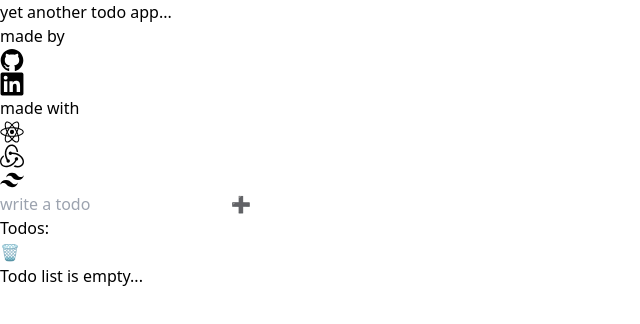
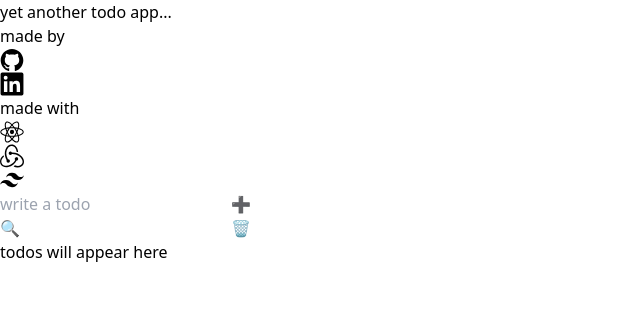
Before and after one commit to sadkebab/react-todo, a React (Vite) app: page / in a window 1280 px wide. Shown: the top 324 px of the page, without its empty margins (0-640 px from the left). Built offline with nearby package versions, Linux system fonts and the light colour scheme.

Commit message:
added searchbar and small decorations

```diff
--- a/src/app/store.ts
+++ b/src/app/store.ts
@@ -1,6 +1,7 @@
 import { combineReducers, configureStore } from "@reduxjs/toolkit"
 import todoReducer from "./todoSlice"
-import storage from "redux-persist/lib/storage";
+import toolbarReducer from "./toolbarSlice"
+import storage from "redux-persist/lib/storage"
 import {
     persistReducer,
     FLUSH,
@@ -12,11 +13,11 @@ import {
 } from 'redux-persist';
 
 const persistConfig = {
-    key: 'todos',
+    key: 'todo-app',
     storage,
 };
 
-const reducers = combineReducers({ todo: todoReducer });
+const reducers = combineReducers({ todo: todoReducer, toolbar: toolbarReducer });
 const persistedReducer = persistReducer(persistConfig, reducers);
 
 export const store = configureStore({
--- /dev/null
+++ b/src/app/toolbarSlice.ts
@@ -0,0 +1,25 @@
+import { createSlice } from '@reduxjs/toolkit'
+import type { PayloadAction } from '@reduxjs/toolkit'
+
+
+export interface ToolbarState {
+  searchText: string
+}
+
+const initialState: ToolbarState = {
+  searchText: ''
+}
+
+export const toolbarSlice = createSlice({
+  name: 'toolbar',
+  initialState,
+  reducers: {
+    updateSearch: (state, action: PayloadAction<string>) => {
+      state.searchText = action.payload
+    },
+  },
+})
+
+export const { updateSearch } = toolbarSlice.actions
+
+export default toolbarSlice.reducer
--- /dev/null
+++ b/src/app/utils.ts
@@ -0,0 +1,24 @@
+export function throttle<Args extends unknown[]>(fn: (...args: Args) => void, cooldown: number) {
+    let lastArgs: Args | undefined;
+
+    const run = () => {
+      if (lastArgs) {
+        fn(...lastArgs);
+        lastArgs = undefined;
+      }
+    };
+
+    const throttled = (...args: Args) => {
+      const isOnCooldown = !!lastArgs;
+
+      lastArgs = args;
+
+      if (isOnCooldown) {
+        return;
+      }
+
+      window.setTimeout(run, cooldown);
+    };
+
+    return throttled;
+  }
--- a/src/components/Credits.tsx
+++ b/src/components/Credits.tsx
@@ -13,17 +13,17 @@ const Credits: React.FC<CreditsProps> = ({ className, iconSize, githubLink, link
       <div>
         <p>made by</p>
         <div className='flex flex-row gap-1'>
-          <a href={githubLink} target="_blank"><Github size={iconSize} /></a>
-          <a href={linkedinLink} target="_blank"><LinkedIn size={iconSize} /></a>
+          <a href={githubLink} target="_blank" className="active:scale-95"><Github size={iconSize} /></a>
+          <a href={linkedinLink} target="_blank" className="active:scale-95"><LinkedIn size={iconSize} /></a>
         </div>
       </div>
 
       <div>
         <p>made with</p>
         <div className='flex flex-row gap-1'>
-          <React size={iconSize} />
-          <Redux size={iconSize} />
-          <Tailwind size={iconSize} />
+          <i className="hover:scale-110 transition-transform duration-300"><React size={iconSize} /></i>
+          <i className="hover:scale-110 transition-transform duration-300"><Redux size={iconSize} /></i>
+          <i className="hover:scale-110 transition-transform duration-300"><Tailwind size={iconSize} /></i>
         </div>
 
       </div>
--- a/src/components/Todo.tsx
+++ b/src/components/Todo.tsx
@@ -1,9 +1,16 @@
 import { useDispatch, useSelector } from 'react-redux'
 import { add, remove, clear } from '../app/todoSlice';
+import { updateSearch } from '../app/toolbarSlice';
 import { RootState } from '../app/store'
-import { HTMLProps, KeyboardEventHandler, MouseEventHandler, useCallback, useEffect, useRef } from 'react';
+import { HTMLProps, KeyboardEventHandler, MouseEventHandler, useCallback, useEffect, useRef, useState } from 'react';
 import autoAnimate from '@formkit/auto-animate';
 import { twMerge } from 'tailwind-merge';
+import { throttle } from '../app/utils';
+
+const animationConfig = {
+  duration: 150,
+  easing: 'ease-out',
+}
 
 export const TodoForm: React.FC<HTMLProps<HTMLDivElement>> = ({ className }) => {
   const dispatch = useDispatch()
@@ -21,7 +28,7 @@ export const TodoForm: React.FC<HTMLProps<HTMLDivElement>> = ({ className }) =>
     addTodo()
   }, [])
 
-  const onAdd: MouseEventHandler<HTMLButtonElement> = useCallback((clickEvent) => {
+  const onAdd: MouseEventHandler<HTMLButtonElement> = useCallback(() => {
     addTodo()
   }, [])
 
@@ -35,44 +42,68 @@ export const TodoForm: React.FC<HTMLProps<HTMLDivElement>> = ({ className }) =>
         id="text"
         placeholder='write a todo'
         onKeyDown={onEnter} />
-      <button className='w-2/12 rounded-sm font-normal outline-indigo-300 bg-cyan-200' onClick={onAdd}>➕</button>
+      <button className='w-2/12 rounded-sm font-normal outline-indigo-300 bg-cyan-200 active:scale-95' onClick={onAdd}>➕</button>
     </div>
   )
 }
 
 export const TodoList: React.FC<HTMLProps<HTMLDivElement>> = ({ className }) => {
   const todos = useSelector((state: RootState) => state.todo.list)
+  const { searchText } = useSelector((state: RootState) => state.toolbar)
   const dispatch = useDispatch()
-  const parent = useRef(null)
+  const todoContainerRef = useRef(null)
 
   useEffect(() => {
-    const animationConfig = {
-      duration: 100,
-      easing: 'ease-out',
-    }
-    parent.current && autoAnimate(parent.current, animationConfig)
-  }, [parent])
+    todoContainerRef.current && autoAnimate(todoContainerRef.current, animationConfig)
+  }, [todoContainerRef])
 
   return (
     <div className={twMerge(className, 'p-2 rounded-md bg-cyan-300 shadow-md')}>
-      <div className='flex justify-between'>
-        <h2>Todos:</h2>
-        <button className='outline-indigo-300' onClick={() => dispatch(clear())}>🗑️</button>
-      </div>
-      <ul ref={parent} className='mt-2 flex flex-col gap-1'>
-        {todos.length > 0 && todos.map((todo) =>
+      <TodoToolbar />
+      <ul ref={todoContainerRef} className='mt-2 flex flex-col gap-1'>
+        {todos.length > 0 && todos.filter(t => searchText === '' || t.text.toLowerCase().includes(searchText)).map((todo) =>
           <li key={todo.id} className='bg-cyan-100 p-2 rounded-md shadow-sm flex flex-row justify-between items-start'>
             <div className='break-words max-w-[550px]'>
               <p>{todo.text}</p>
             </div>
             <button
-              className='text-center active:shadow-inner cursor-pointer outline-indigo-300'
+              className='text-center active:scale-95 cursor-pointer outline-indigo-300'
               onClick={() => dispatch(remove(todo.id))}>
               ✖️
             </button>
-          </li>) || <li>Todo list is empty...</li>}
+          </li>) || <li>todos will appear here</li>}
 
       </ul>
     </div>
   )
 }
+
+const TodoToolbar = () => {
+  const { searchText } = useSelector((state: RootState) => state.toolbar)
+  const dispatch = useDispatch()
+  const searchInputRef = useRef<HTMLInputElement>(null)
+
+  useEffect(() => {
+    if (searchInputRef.current) searchInputRef.current.value = searchText
+  }, [])
+
+  const dipatchUpdate = useCallback(throttle(() => {
+    if (searchInputRef && searchInputRef.current) dispatch(updateSearch(searchInputRef.current.value))
+  }, 100), [])
+
+  const onSearchTextChange = () => {
+    dipatchUpdate()
+  }
+
+  return (
+    <div className='flex justify-between'>
+      <input
+        ref={searchInputRef}
+        type='text'
+        className='text-sm px-1 outline-indigo-300 rounded-sm bg-cyan-100 shadow-inner placeholder-black placeholder-opacity-40'
+        onChange={onSearchTextChange}
+        placeholder='🔍' />
+      <button className='outline-indigo-300 active:scale-95' onClick={() => dispatch(clear())}>🗑️</button>
+    </div>
+  )
+}
```
